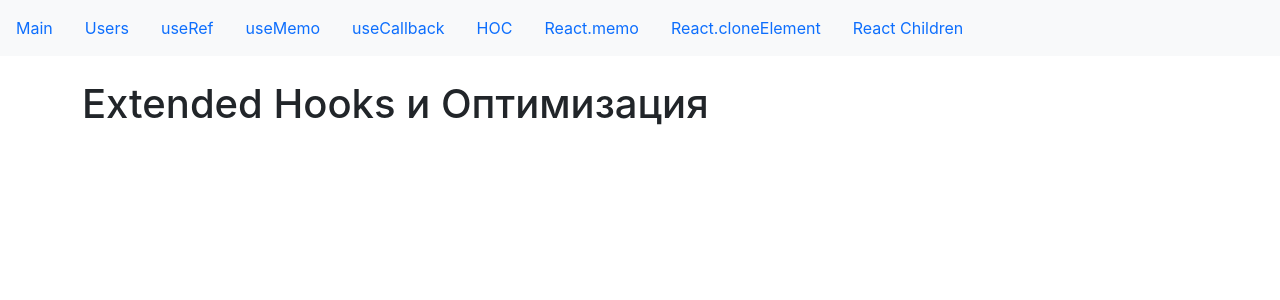
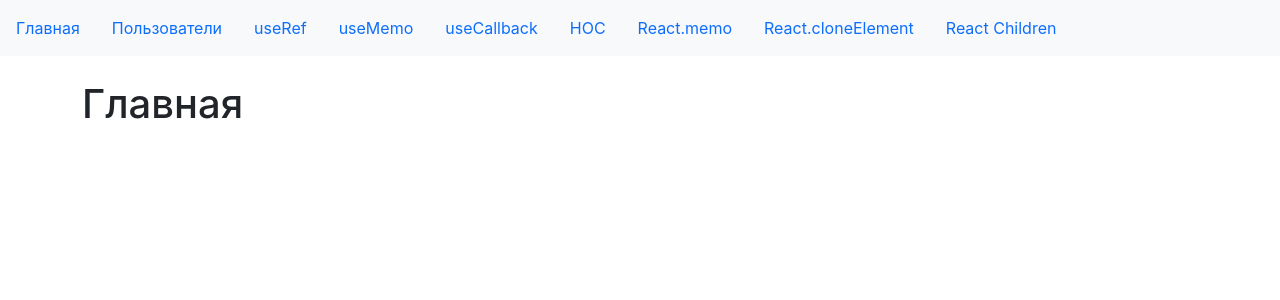
Before and after one commit to gumirus/start-hooks, a React (Create React App) app: page / in a window 1280 px wide. Shown: the top 300 px of the page. Built offline with nearby package versions, Linux system fonts and the light colour scheme.

Commit message:
second commit

```diff
--- a/package.json
+++ b/package.json
@@ -1,4 +1,5 @@
 {
+    "homepage": "http://gumirus.github.io/start-hooks",
     "name": "hooks",
     "version": "0.1.0",
     "private": true,
@@ -18,6 +19,8 @@
         "web-vitals": "^1.0.1"
     },
     "scripts": {
+        "predeploy": "npm run build",
+        "deploy": "gh-pages -d build",
         "start": "react-scripts start",
         "build": "react-scripts build",
         "test": "react-scripts test",
@@ -50,6 +53,7 @@
         "eslint-plugin-node": "^11.1.0",
         "eslint-plugin-promise": "^5.1.0",
         "eslint-plugin-react": "^7.25.1",
-        "eslint-plugin-react-hooks": "^4.2.0"
+        "eslint-plugin-react-hooks": "^4.2.0",
+        "gh-pages": "^4.0.0"
     }
 }
--- a/src/app/api/fake.api/professions.api.js
+++ b/src/app/api/fake.api/professions.api.js
@@ -3,7 +3,7 @@ export const professionsObject = {
     waiter: { _id: "67rdca3eeb7f6fgeed471820", name: "Официант" },
     physics: { _id: "67rdca3eeb7f6fgeed471814", name: "Физик" },
     engineer: { _id: "67rdca3eeb7f6fgeed471822", name: "Инженер" },
-    actor: { _id: "67rdca3eeb7f6fgeed471824", name: "Актер" },
+    actor: { _id: "67rdca3eeb7f6fgeed471824", name: "Актёр" },
     cook: { _id: "67rdca3eeb7f6fgeed471829", name: "Повар" }
 };
 export const professions = [
@@ -11,7 +11,7 @@ export const professions = [
     { _id: "67rdca3eeb7f6fgeed471820", name: "Официант" },
     { _id: "67rdca3eeb7f6fgeed471814", name: "Физик" },
     { _id: "67rdca3eeb7f6fgeed471822", name: "Инженер" },
-    { _id: "67rdca3eeb7f6fgeed471824", name: "Актер" },
+    { _id: "67rdca3eeb7f6fgeed471824", name: "Актёр" },
     { _id: "67rdca3eeb7f6fgeed471829", name: "Повар" }
 ];
 const fetchAll = () =>
--- a/src/app/components/ui/navBar.jsx
+++ b/src/app/components/ui/navBar.jsx
@@ -6,7 +6,7 @@ const NavBar = () => {
             <ul className="nav">
                 <li className="nav-item">
                     <NavLink className="nav-link" aria-current="page" to="/">
-                        Main
+                        Главная
                     </NavLink>
                 </li>
                 <li className="nav-item">
@@ -15,7 +15,7 @@ const NavBar = () => {
                         aria-current="page"
                         to="/users"
                     >
-                        Users
+                        Пользователи
                     </NavLink>
                 </li>
                 <li className="nav-item">
--- a/src/app/layouts/main.jsx
+++ b/src/app/layouts/main.jsx
@@ -5,7 +5,7 @@ const Main = () => {
     return (
         <>
             {" "}
-            <Title> Extended Hooks и Оптимизация</Title>
+            <Title>Главная</Title>
         </>
     );
 };
```
Also changed, not shown: 1 other file (tests, documents, lock files or other folders).
